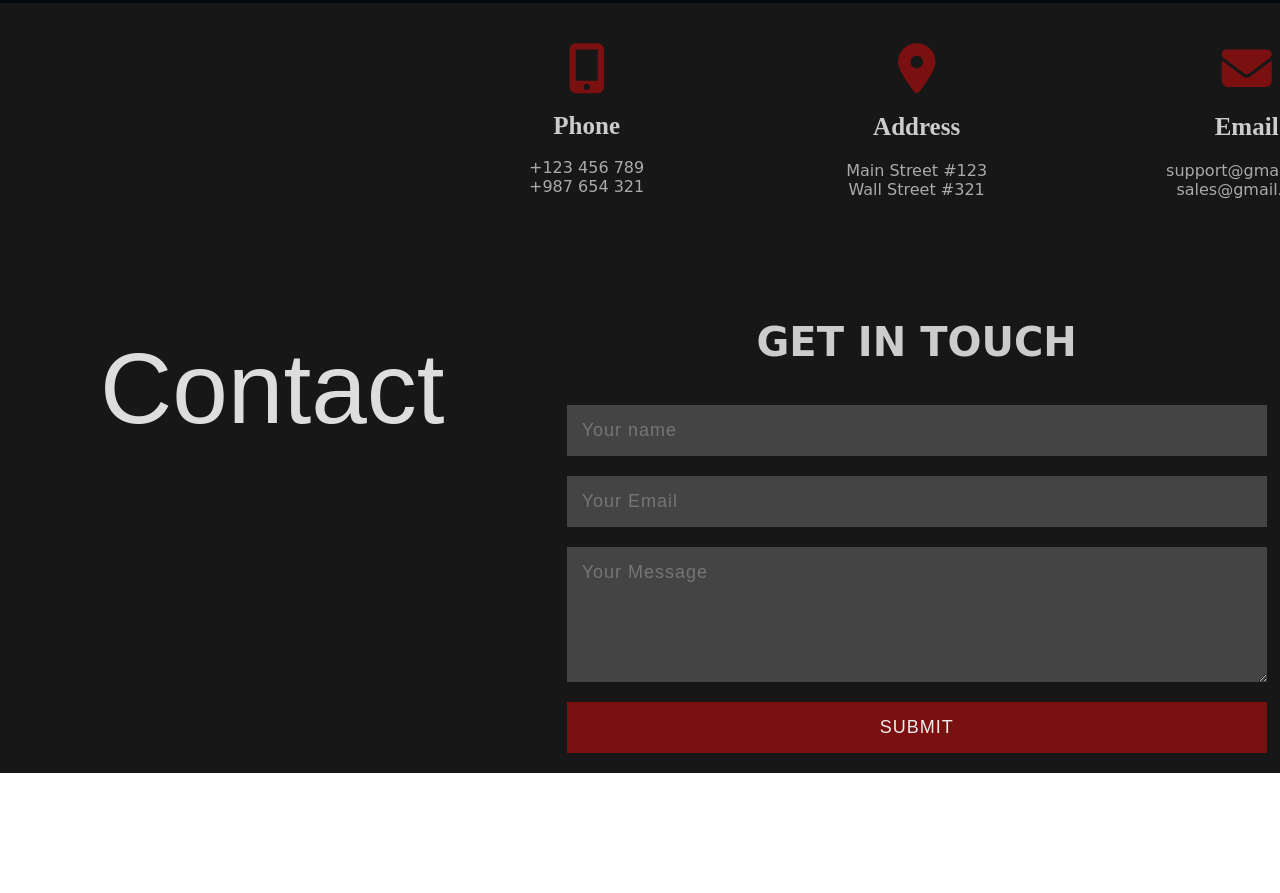
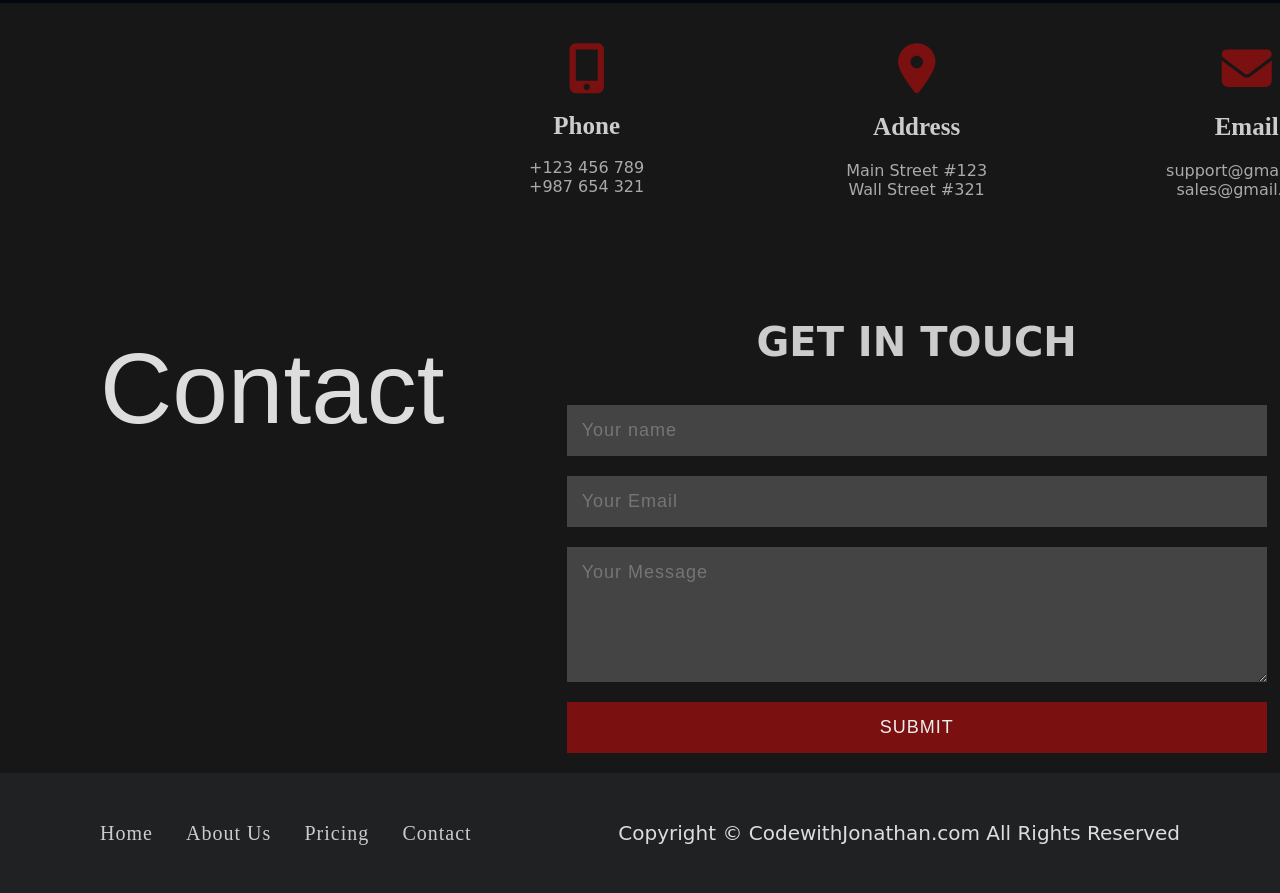
Before and after one commit to Johnjohnn/Agency-Website, a plain HTML site: page index.html in a window 1280 px wide. Shown: the part 2408-3301 px from the top of the page. Before the commit the page ends 3181 px from the top, so only its background shows below. Drawn offline with nearby package versions, Linux system fonts and the light colour scheme.

Commit message:
finished footer

```diff
--- a/index.html
+++ b/index.html
@@ -242,6 +242,19 @@
         </section>
         <!-- Section 4  End -->
 
+         <!-- Footer -->
+         <footer class="footer">
+             <div class="footer-nav">
+                 <a href="">Home</a>
+                 <a href="">About Us</a>
+                 <a href="">Pricing</a>
+                 <a href="">Contact</a>
+             </div>
+             <p class="copyright">
+                 Copyright &copy; CodewithJonathan.com All Rights Reserved
+             </p>
+         </footer>
+          <!-- Footer End -->
 
  <script src="script.js"> </script>
  <script src="https://unpkg.com/swiper@8/swiper-bundle.min.js"></script>
--- a/style.css
+++ b/style.css
@@ -580,3 +580,29 @@ transform: translateY(0);
     filter: brightness(1.5);
 }
 /* End of Section 4 */
+
+/* Footer */
+.footer {
+    width: 100%;
+    height: 12rem;
+    background-color: #202122;
+    display: flex;
+    justify-content: space-between;
+    align-items: center;
+    padding: 0 10rem;
+}
+.footer-nav a{
+    font-family: "MADE Soulmaze";
+    font-size: 2rem;
+    color:#ccc;
+    margin-right: 3rem;
+    letter-spacing: 0.1rem;
+}
+.footer-nav a:hover {
+    color: #7a1010;
+}
+.copyright {
+    font-size: 2rem;
+    color: #ddd;
+}
+/* End of Footer */
```
